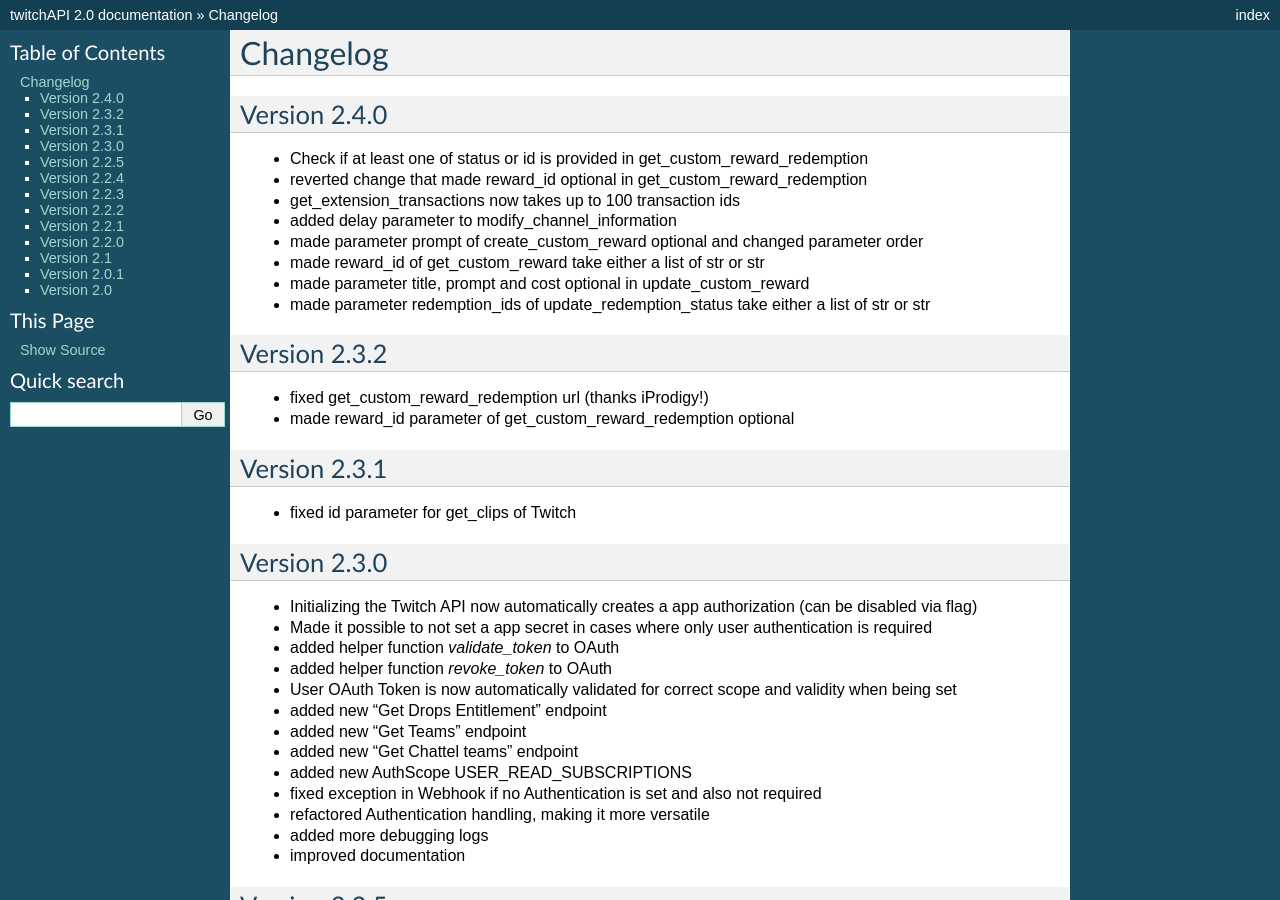
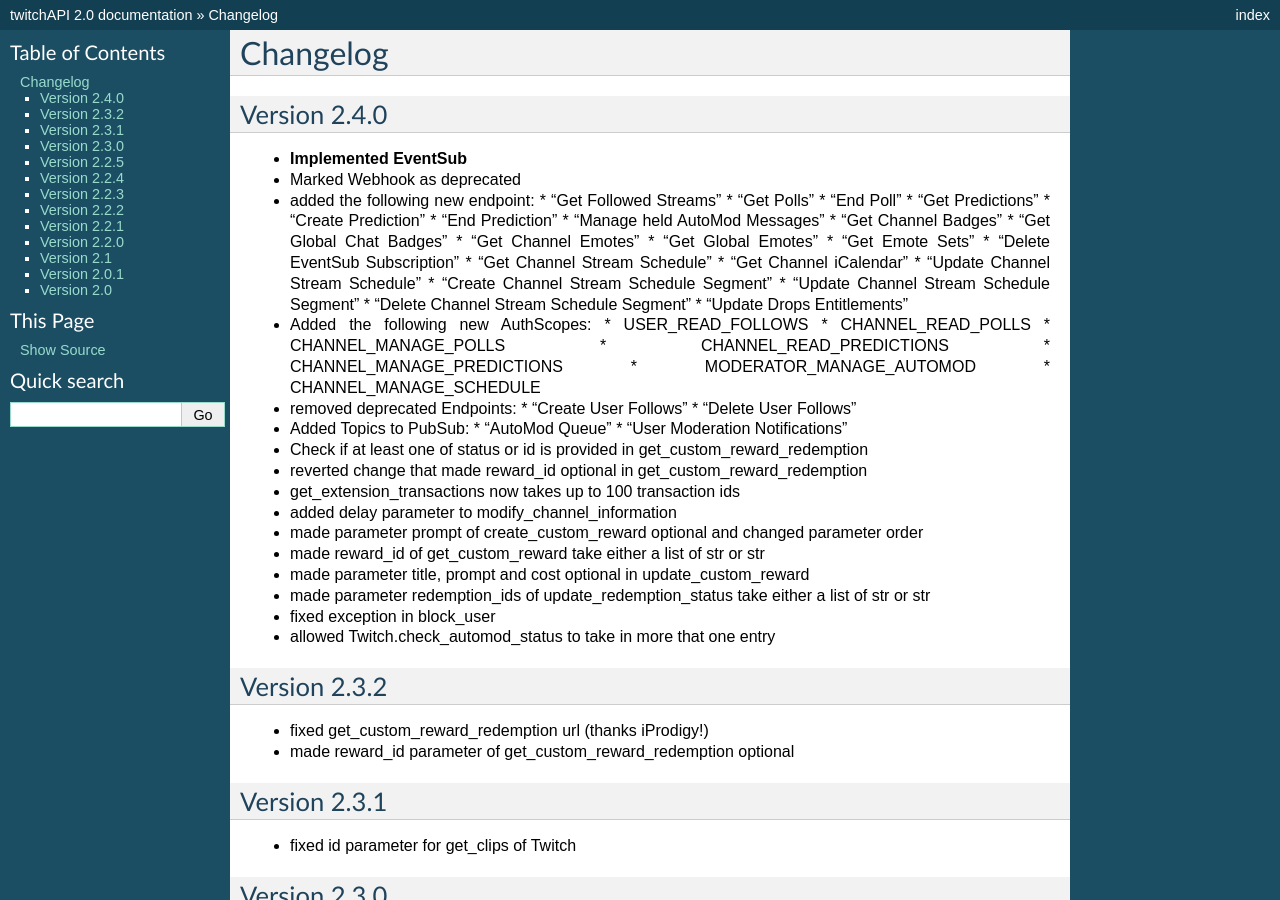
Before and after one commit to Teekeks/pyTwitchAPI, a Sphinx documentation site: the page built from docs/changelog.rst, in a window 1280 px wide and 900 px high. Built offline with Sphinx 7.4.7, drawn with Linux system fonts in a browser that asks for light colours.

Commit message:
updated changelog

```diff
--- a/docs/changelog.rst
+++ b/docs/changelog.rst
@@ -7,6 +7,43 @@
 Version 2.4.0
 ****************
 
+* **Implemented EventSub**
+* Marked Webhook as deprecated
+* added the following new endpoint:
+  * "Get Followed Streams"
+  * "Get Polls"
+  * "End Poll"
+  * "Get Predictions"
+  * "Create Prediction"
+  * "End Prediction"
+  * "Manage held AutoMod Messages"
+  * "Get Channel Badges"
+  * "Get Global Chat Badges"
+  * "Get Channel Emotes"
+  * "Get Global Emotes"
+  * "Get Emote Sets"
+  * "Delete EventSub Subscription"
+  * "Get Channel Stream Schedule"
+  * "Get Channel iCalendar"
+  * "Update Channel Stream Schedule"
+  * "Create Channel Stream Schedule Segment"
+  * "Update Channel Stream Schedule Segment"
+  * "Delete Channel Stream Schedule Segment"
+  * "Update Drops Entitlements"
+* Added the following new AuthScopes:
+  * USER_READ_FOLLOWS
+  * CHANNEL_READ_POLLS
+  * CHANNEL_MANAGE_POLLS
+  * CHANNEL_READ_PREDICTIONS
+  * CHANNEL_MANAGE_PREDICTIONS
+  * MODERATOR_MANAGE_AUTOMOD
+  * CHANNEL_MANAGE_SCHEDULE
+* removed deprecated Endpoints:
+  * "Create User Follows"
+  * "Delete User Follows"
+* Added Topics to PubSub:
+  * "AutoMod Queue"
+  * "User Moderation Notifications"
 * Check if at least one of status or id is provided in get_custom_reward_redemption
 * reverted change that made reward_id optional in get_custom_reward_redemption
 * get_extension_transactions now takes up to 100 transaction ids
@@ -15,6 +52,8 @@
 * made reward_id of get_custom_reward take either a list of str or str
 * made parameter title, prompt and cost optional in update_custom_reward
 * made parameter redemption_ids of update_redemption_status take either a list of str or str
+* fixed exception in block_user
+* allowed Twitch.check_automod_status to take in more that one entry
 
 ****************
 Version 2.3.2
```
